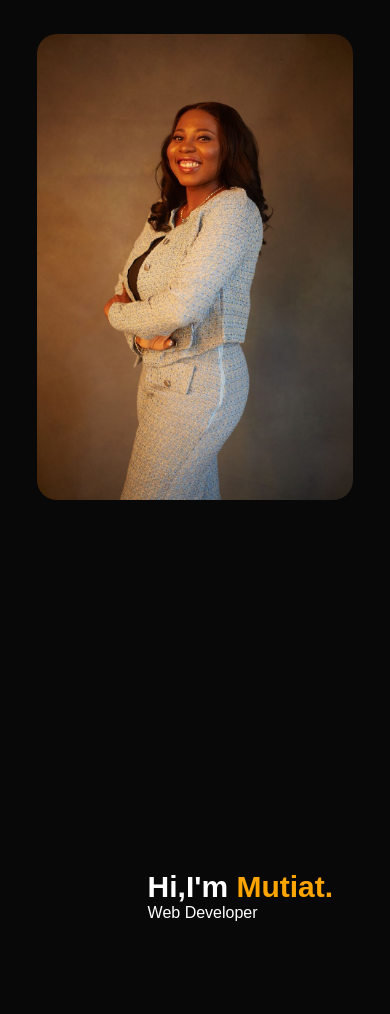
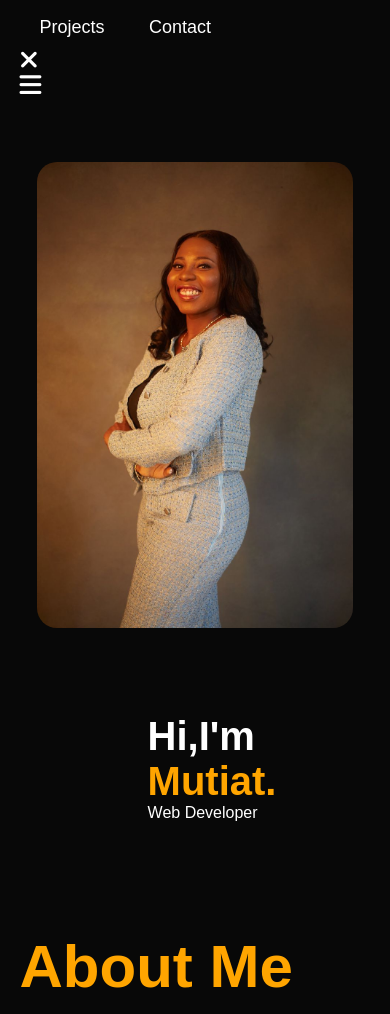
Before and after one commit to mutiatt/portfolio.github.io, a plain HTML site: page index.html in a window 390 px wide. Shown: the part 65-1079 px from the top of the page. Drawn offline with Linux system fonts and the light colour scheme.

Commit message:
updated with changes

```diff
--- a/stylee.css
+++ b/stylee.css
@@ -344,21 +344,21 @@ nav .fas{
 }
 /*------------ css for small screens------- */
 @media only screen and (max-width:600px){
-    #header{
+    /* #header{
         background-size:600px;
-    }
+    } */
     .header-text{
-        margin-top:100%;
+        /* margin-top:100%; */
         font-size:16px;
     }
     .header-text h1{
-        font-size:30px;
+        font-size:40px;
     }
     nav .fas{
         display:block;
         font-size:25px;
     }
-    nav ul{
+     /* nav ul{
         background:orange;
         position:fixed;
         top:0;
@@ -367,8 +367,8 @@ nav .fas{
         height:100vh;
         padding-top:50px;
         z-index:2;
-        transition: right 0.5s;
-    }
+        transition: right 0.5s; */
+    /* }
     nav ul li{
         display:block;
         margin:25px;
@@ -378,7 +378,7 @@ nav .fas{
         top:25px;
         left:25px;
         cursor:pointer;
-    }
+    } */ */
     .sub-title{
         font-size:40px;
     }
```
